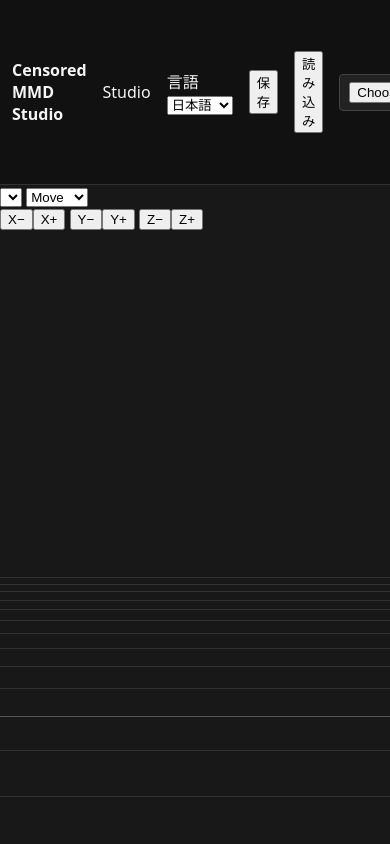
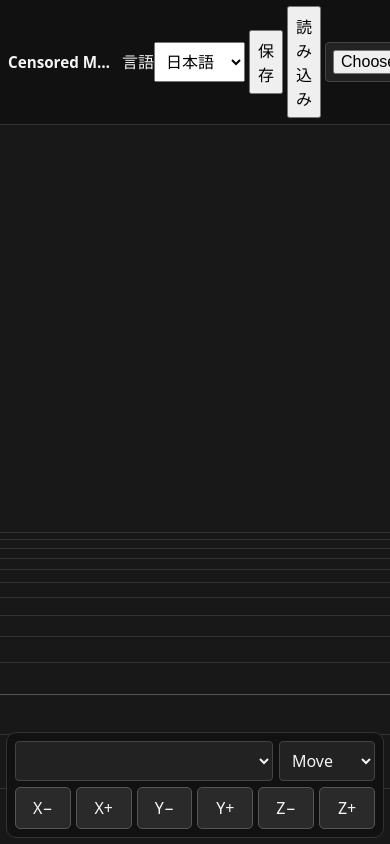
Before and after one commit to daisubaiacc-maker/Censored-mmd-studio, a website built with Vite: page index.html in a window 390 px wide. Built offline with nearby package versions, Linux system fonts and the light colour scheme; animation ran at ten frames a second.

Commit message:
feat: add responsive mobile studio UI

```diff
--- a/src/styles.css
+++ b/src/styles.css
@@ -9,7 +9,9 @@
 * { box-sizing: border-box; }
 html, body, #app { width: 100%; height: 100%; margin: 0; overflow: hidden; }
 body { min-width: 320px; }
-canvas { display: block; }
+canvas { display: block; touch-action: none; }
+button, select, input { font: inherit; }
+button, select { min-height: 38px; }
 
 .studio-shell { width: 100%; height: 100%; display: flex; flex-direction: column; }
 .studio-toolbar { min-height: 48px; display: flex; align-items: center; gap: 16px; padding: 8px 12px; background: #111; border-bottom: 1px solid #333; }
@@ -18,4 +20,68 @@ canvas { display: block; }
 .model-loader-form button { padding: 7px 12px; border: 1px solid #555; border-radius: 4px; background: #2a2a2a; color: inherit; cursor: pointer; }
 .model-loader-form button:hover { background: #353535; }
 #model-status { min-width: 80px; font-size: 0.85rem; color: #bbb; }
+.studio-panel { position: absolute; z-index: 10; top: 64px; right: 12px; width: 220px; display: flex; flex-direction: column; gap: 8px; padding: 10px; background: rgba(17,17,17,.92); border: 1px solid #333; border-radius: 8px; }
+.studio-panel select { width: 100%; padding: 7px 8px; background: #222; color: inherit; border: 1px solid #444; border-radius: 4px; }
+.transform-buttons { display: grid; grid-template-columns: repeat(2, 1fr); gap: 6px; }
+.transform-buttons button { padding: 8px; background: #2a2a2a; color: inherit; border: 1px solid #555; border-radius: 5px; }
 .studio-viewport { position: relative; flex: 1; min-height: 0; }
+
+@media (max-width: 700px) {
+  html, body, #app { height: 100dvh; }
+  .studio-toolbar {
+    min-height: 52px;
+    padding: 6px 8px;
+    gap: 6px;
+    flex-wrap: nowrap;
+    overflow-x: auto;
+    scrollbar-width: none;
+  }
+  .studio-toolbar::-webkit-scrollbar { display: none; }
+  .studio-toolbar > strong { flex: 0 0 auto; font-size: 0.95rem; }
+  #studio-mode { display: none; }
+  .studio-toolbar > label { flex: 0 0 auto; }
+  #locale-select, #save-project-button, #load-project-button {
+    min-height: 40px;
+    padding: 6px 9px;
+  }
+  .model-loader-form {
+    margin-left: 0;
+    flex: 0 0 auto;
+    gap: 6px;
+  }
+  .model-loader-form input { width: 150px; max-width: 42vw; padding: 7px; }
+  .model-loader-form button { min-height: 40px; padding: 7px 10px; }
+  #model-status { display: none; }
+
+  .studio-panel {
+    top: auto;
+    right: 8px;
+    left: 8px;
+    bottom: 8px;
+    width: auto;
+    padding: 8px;
+    display: grid;
+    grid-template-columns: minmax(0, 1fr) auto;
+    gap: 6px;
+    background: rgba(17,17,17,.94);
+    border-radius: 10px;
+  }
+  .studio-panel > select:first-child { min-width: 0; }
+  #transform-mode { width: 110px; }
+  .transform-buttons {
+    grid-column: 1 / -1;
+    grid-template-columns: repeat(6, minmax(0, 1fr));
+    gap: 5px;
+  }
+  .transform-buttons button { min-height: 42px; padding: 6px 2px; }
+  .studio-viewport { min-height: 0; }
+}
+
+@media (max-width: 430px) {
+  .studio-toolbar { gap: 4px; }
+  .studio-toolbar > strong { max-width: 110px; overflow: hidden; text-overflow: ellipsis; white-space: nowrap; }
+  .model-loader-form input { width: 120px; }
+  #locale-select, #save-project-button, #load-project-button, .model-loader-form button { padding-left: 7px; padding-right: 7px; }
+  .studio-panel { bottom: 6px; left: 6px; right: 6px; }
+  #transform-mode { width: 96px; }
+}
```
